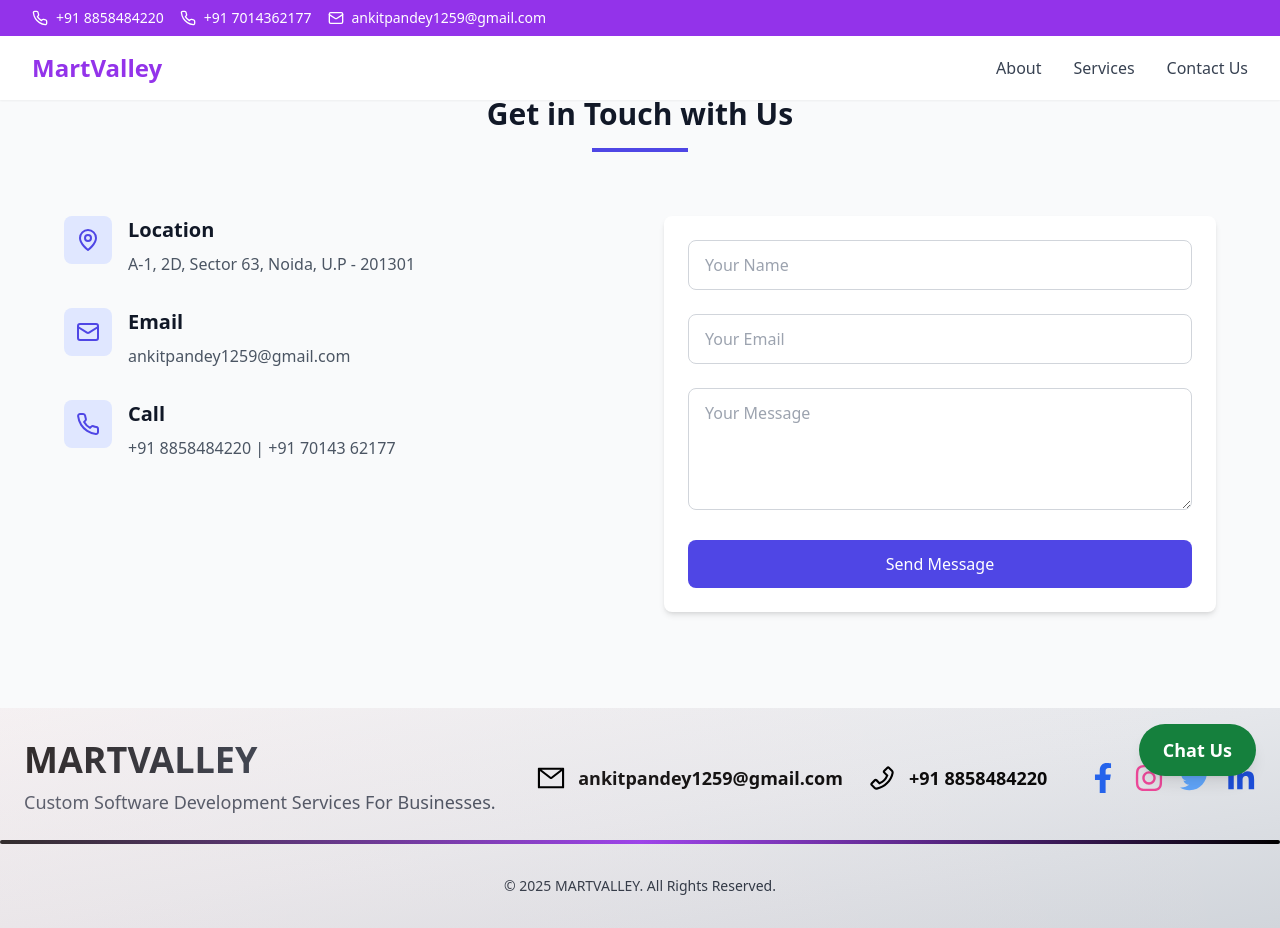
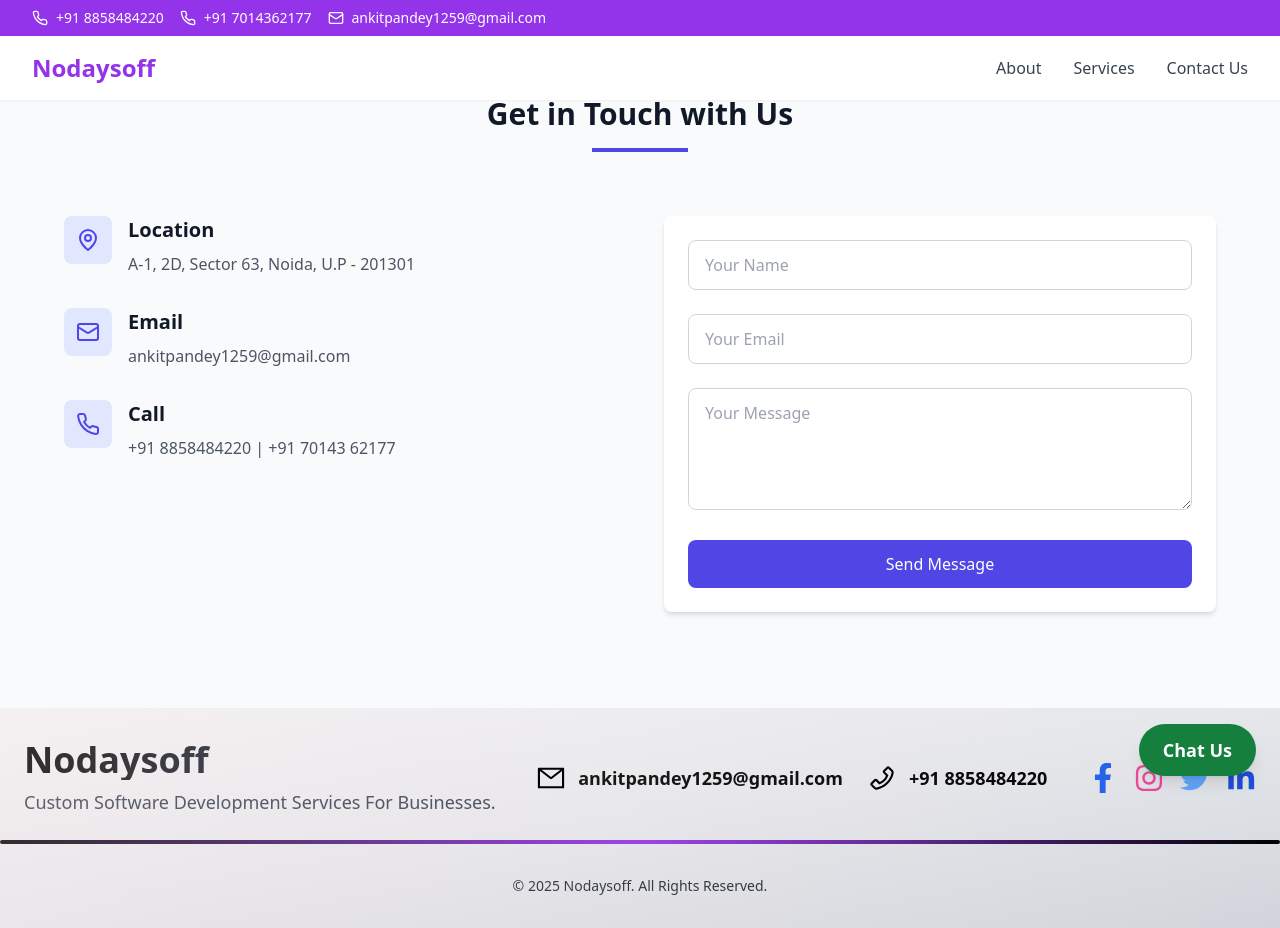
Before and after one commit to ankitpandey88/freelancing, a React (Vite) app: page /contact in a window 1280 px wide. Built offline with nearby package versions, Linux system fonts and the light colour scheme.

Commit message:
add company name

```diff
--- a/index.html
+++ b/index.html
@@ -4,7 +4,7 @@
     <meta charset="UTF-8" />
     <link rel="icon" type="image/svg+xml" href="/vite.svg" />
     <meta name="viewport" content="width=device-width, initial-scale=1.0" />
-    <title>MartValley</title>
+    <title>Nodaysoff</title>
   </head>
   <body>
     <div id="root"></div>
--- a/src/components/ContactUs.tsx
+++ b/src/components/ContactUs.tsx
@@ -28,7 +28,7 @@
 //               </div>
 //               <div className="ml-4">
 //                 <h3 className="text-xl font-semibold text-gray-900 mb-2">Email</h3>
-//                 <p className="text-gray-600">info@martvalley.com</p>
+//                 <p className="text-gray-600">info@Nodaysoff.com</p>
 //               </div>
 //             </div>
 
--- a/src/components/Footer.tsx
+++ b/src/components/Footer.tsx
@@ -28,7 +28,7 @@
 //       <div className="container mx-auto px-4 sm:px-6 lg:px-8 py-12">
 //         <div className="grid grid-cols-1 md:grid-cols-2 lg:grid-cols-4 gap-8">
 //           <div>
-//             <h3 className="text-2xl font-bold text-white mb-4">MartValley</h3>
+//             <h3 className="text-2xl font-bold text-white mb-4">Nodaysoff</h3>
 //             <p className="text-gray-400">
 //               Empowering businesses with innovative software solutions and cutting-edge technology.
 //             </p>
@@ -80,7 +80,7 @@
 
 //         <div className="border-t border-gray-800 mt-12 pt-8 text-center">
 //           <p className="text-gray-400">
-//             © {new Date().getFullYear()} MartValley. All rights reserved.
+//             © {new Date().getFullYear()} Nodaysoff. All rights reserved.
 //           </p>
 //         </div>
 //       </div>
@@ -113,7 +113,7 @@ function Footer() {
         {/* Company Info Section */}
         <div className="text-center lg:text-left space-y-2">
           <h1 className="text-4xl font-extrabold text-transparent bg-clip-text bg-gradient-to-r from-black via-gray-800 to-purple-600">
-            MARTVALLEY
+            Nodaysoff
           </h1>
           <p className="text-lg font-medium text-gray-700">
           Custom Software Development Services For Businesses.
@@ -188,7 +188,7 @@ function Footer() {
       {/* Copyright Section */}
       <div className="mt-6 pt-2 text-center">
         <p className="text-sm font-medium text-gray-800">
-          &copy; {new Date().getFullYear()}  MARTVALLEY. All Rights Reserved.
+          &copy; {new Date().getFullYear()}  Nodaysoff. All Rights Reserved.
         </p>
       </div>
 
--- a/src/components/Header.tsx
+++ b/src/components/Header.tsx
@@ -44,7 +44,7 @@ const Header = () => {
             className="flex-shrink-0 cursor-pointer flex items-center"
             onClick={() => navigate('/')}
           >
-            <span className="text-2xl font-bold text-purple-600">MartValley</span>
+            <span className="text-2xl font-bold text-purple-600">Nodaysoff</span>
             <a href="tel:+918858484220" className="ml-4 text-purple-600 font-medium md:hidden">
               +91 8858484220
             </a>
--- a/src/components/Highlight.tsx
+++ b/src/components/Highlight.tsx
@@ -10,7 +10,7 @@ const Highlight = () => {
             Pushing The Business Boundaries By Innovative Solutions
           </h2>
           <p className="text-lg mb-8 text-indigo-100">
-            Here at Martvalley Services, we specialize in challenging the limits through custom software development services tailored to suit your business. Addressing the diverse needs of our clients is our primary forte.
+            Here at Nodaysoff Services, we specialize in challenging the limits through custom software development services tailored to suit your business. Addressing the diverse needs of our clients is our primary forte.
           </p>
           <button className="inline-flex items-center px-6 py-3 border-2 border-white rounded-md text-base font-medium hover:bg-white hover:text-indigo-600 transition-colors duration-200">
             Learn More
```
